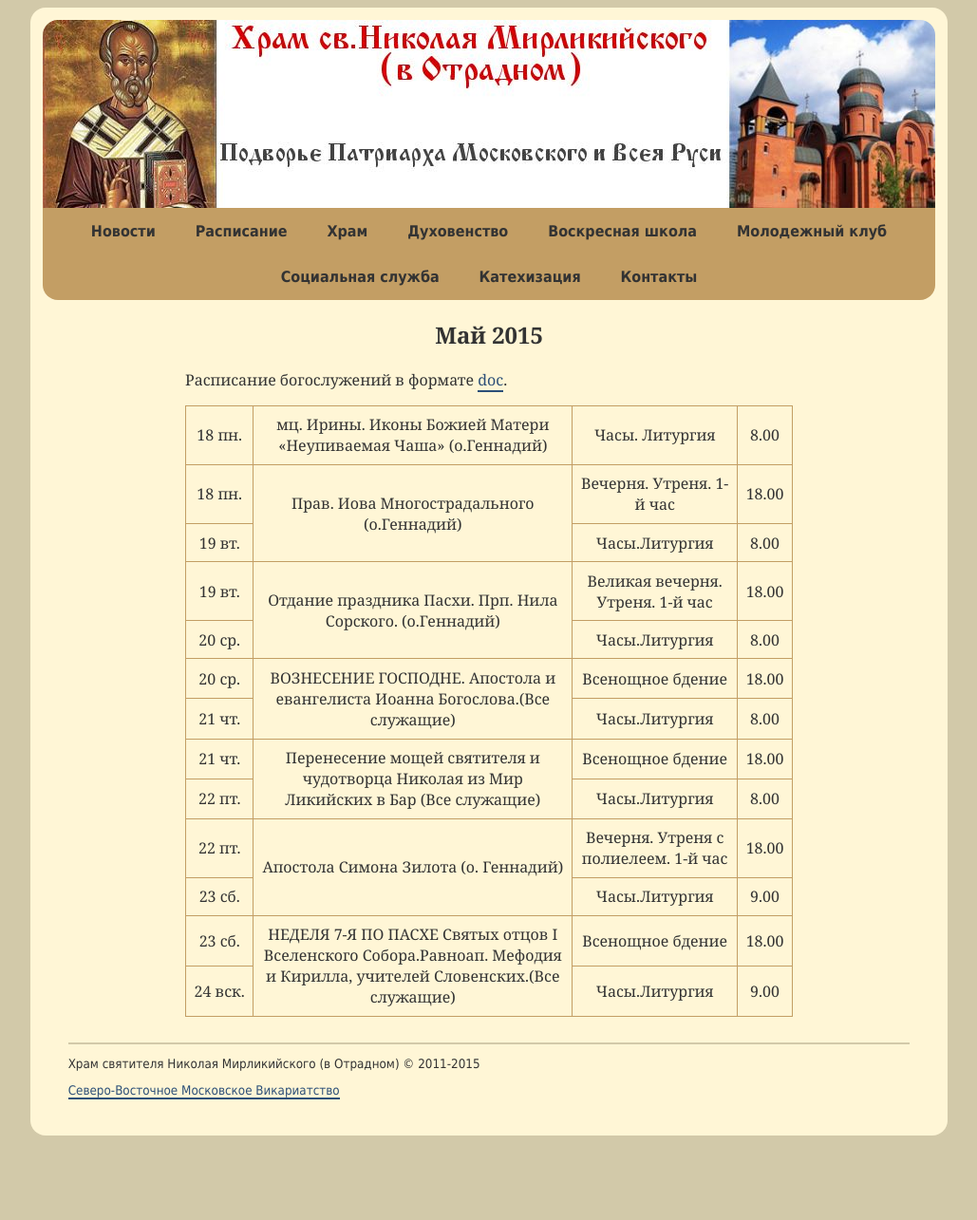
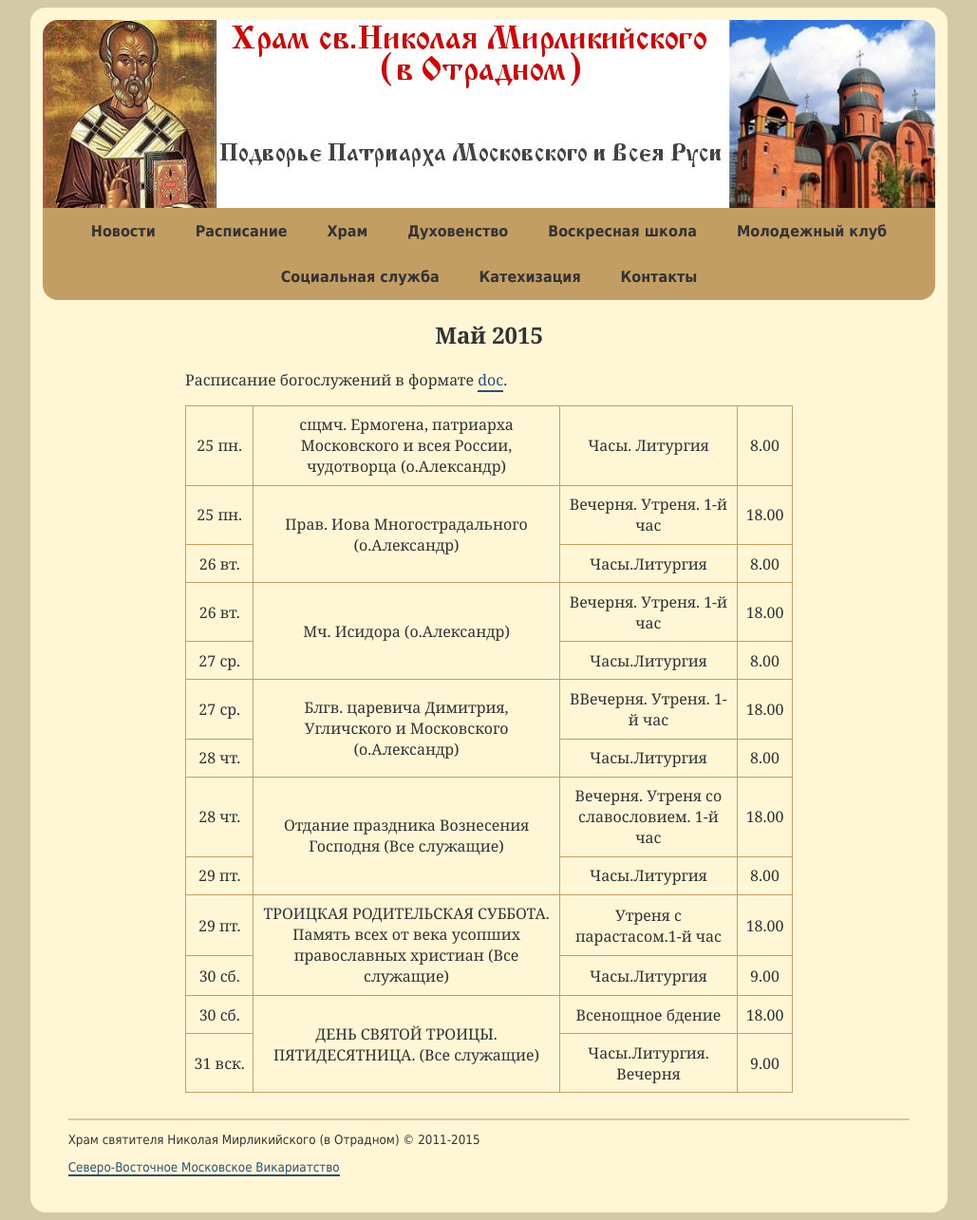
Before and after one commit to hramotradnoe/hramotradnoe.github.io, a Jekyll site: the page built from schedule/index.html, in a window 1280 px wide. Shown: the whole page at 95% size, without its empty margins (125-1154 px from the left). Built offline with Jekyll 4.4.1, drawn with Linux system fonts in a browser that asks for light colours; Markdown is read by kramdown in place of the engine named in the settings; before the commit the page ends 1204 px from its top, so only the background shows below that.

Commit message:
обновлено расписание на май

```diff
--- a/_data/schedule.yml
+++ b/_data/schedule.yml
@@ -1,56 +1,56 @@
 period: Май 2015
 link: https://docs.google.com/document/d/1_AY-_QHe8g8jIL_658jXUBTbY1ISJEbWjZa6nQJsNtQ/edit
 timetable:
- - description : "мц. Ирины. Иконы Божией Матери «Неупиваемая Чаша» (о.Геннадий)"
+ - description : "сщмч. Ермогена, патриарха Московского и всея России, чудотворца (о.Александр)"
    services    :
-      - day   : 18&nbsp;пн.
+      - day   : 25&nbsp;пн.
         time  : '8.00'
         title : "Часы. Литургия"
- - description : "Прав. Иова Многострадального (о.Геннадий)"
+ - description : "Прав. Иова Многострадального (о.Александр)"
    services    :
-      - day   : 18&nbsp;пн.
+      - day   : 25&nbsp;пн.
         time  : '18.00'
         title : "Вечерня. Утреня. 1-й час"
-      - day   : 19&nbsp;вт.
+      - day   : 26&nbsp;вт.
         time  : '8.00'
         title : "Часы.Литургия"
- - description : "Отдание праздника Пасхи. Прп. Нила Сорского. (о.Геннадий)"
+ - description : "Мч. Исидора (о.Александр)"
    services    :
-      - day   : 19&nbsp;вт.
+      - day   : 26&nbsp;вт.
         time  : '18.00'
-        title : "Великая вечерня. Утреня. 1-й час"
-      - day   : 20&nbsp;ср.
+        title : "Вечерня. Утреня. 1-й час"
+      - day   : 27&nbsp;ср.
         time  : '8.00'
         title : "Часы.Литургия"
- - description : "ВОЗНЕСЕНИЕ ГОСПОДНЕ. Апостола и евангелиста Иоанна Богослова.(Все служащие)"
+ - description : "Блгв. царевича Димитрия, Угличского и Московского (о.Александр)"
    services    :
-      - day   : 20&nbsp;ср.
+      - day   : 27&nbsp;ср.
+        time  : '18.00'
+        title : "ВВечерня. Утреня. 1-й час"
+      - day   : 28&nbsp;чт.
+        time  : '8.00'
+        title : "Часы.Литургия"
+ - description : "Отдание праздника Вознесения Господня (Все служащие)"
+   services    :
+      - day   : 28&nbsp;чт.
+        time  : '18.00'
+        title : "Вечерня. Утреня со славословием. 1-й час"
+      - day   : 29&nbsp;пт.
+        time  : '8.00'
+        title : "Часы.Литургия"
+ - description : "ТРОИЦКАЯ РОДИТЕЛЬСКАЯ СУББОТА. Память всех от века усопших православных христиан (Все служащие)"
+   services    :
+      - day   : 29&nbsp;пт.
+        time  : '18.00'
+        title : "Утреня с парастасом.1-й час"
+      - day   : 30&nbsp;сб.
+        time  : '9.00'
+        title : "Часы.Литургия"
+ - description : "ДЕНЬ СВЯТОЙ ТРОИЦЫ. ПЯТИДЕСЯТНИЦА. (Все служащие)"
+   services    :
+      - day   : 30&nbsp;сб.
         time  : '18.00'
         title : "Всенощное бдение"
-      - day   : 21&nbsp;чт.
-        time  : '8.00'
-        title : "Часы.Литургия"
- - description : "Перенесение мощей святителя и чудотворца Николая из Мир Ликийских в Бар (Все служащие)"
-   services    :
-      - day   : 21&nbsp;чт.
-        time  : '18.00'
-        title : "Всенощное бдение"
-      - day   : 22&nbsp;пт.
-        time  : '8.00'
-        title : "Часы.Литургия"
- - description : "Апостола Симона Зилота (о. Геннадий)"
-   services    :
-      - day   : 22&nbsp;пт.
-        time  : '18.00'
-        title : "Вечерня. Утреня с полиелеем. 1-й час"
-      - day   : 23&nbsp;сб.
+      - day   : 31&nbsp;вск.
         time  : '9.00'
-        title : "Часы.Литургия"
- - description : "НЕДЕЛЯ 7-Я ПО ПАСХЕ Святых отцов I Вселенского Собора.Равноап. Мефодия и Кирилла, учителей Словенских.(Все служащие)"
-   services    :
-      - day   : 23&nbsp;сб.
-        time  : '18.00'
-        title : "Всенощное бдение"
-      - day   : 24&nbsp;вск.
-        time  : '9.00'
-        title : "Часы.Литургия"
+        title : "Часы.Литургия. Вечерня"
```
